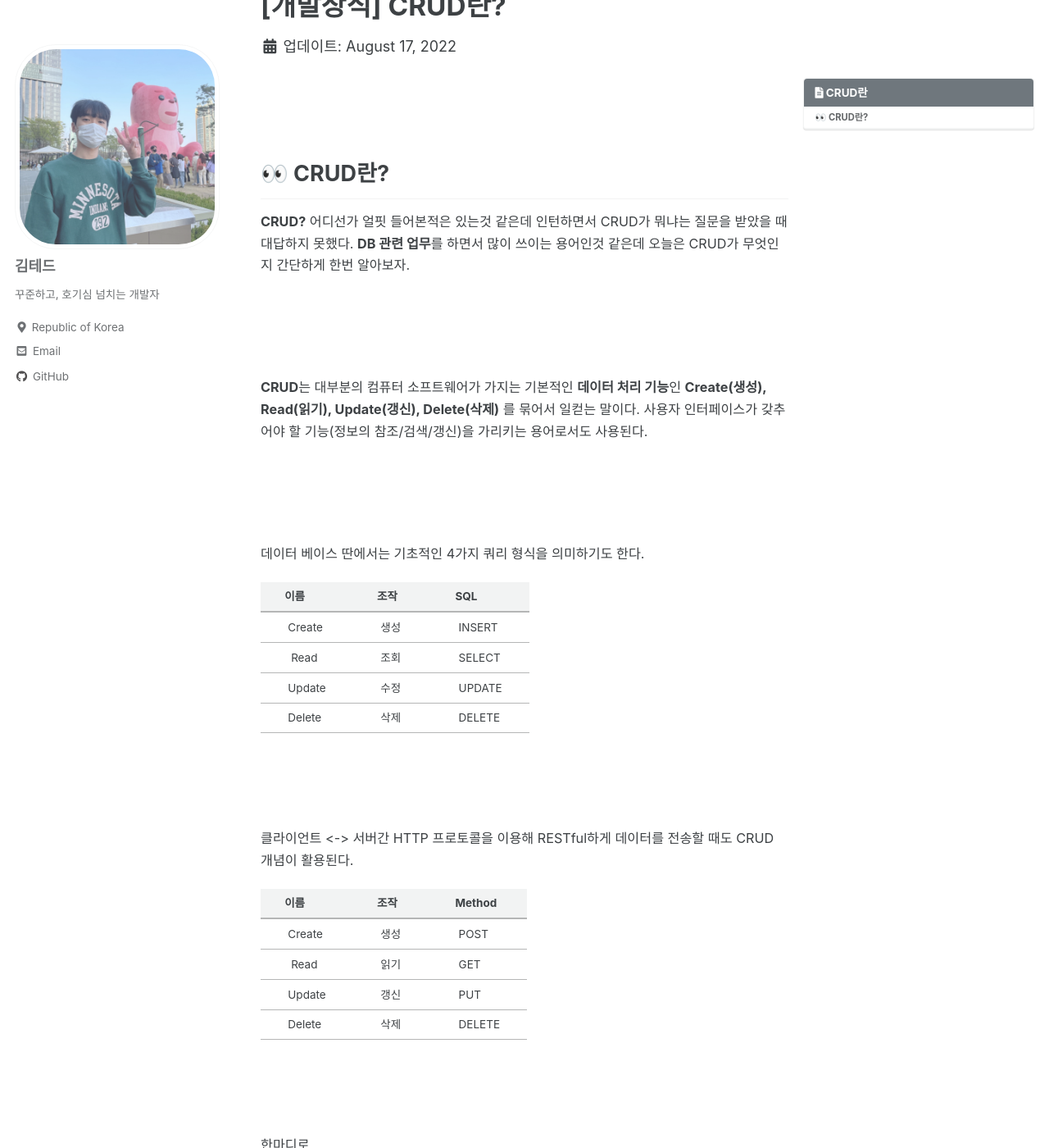
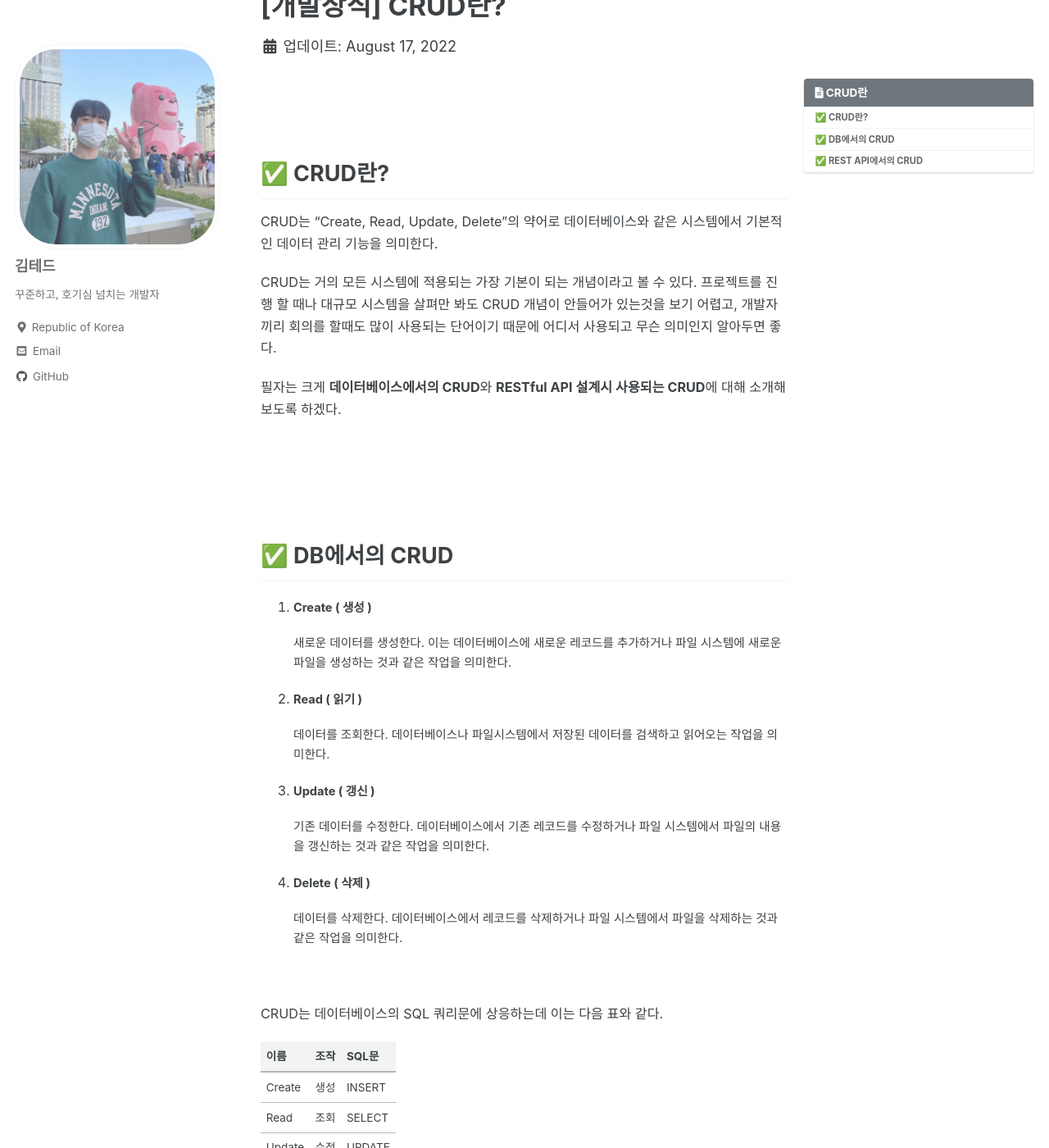
Before and after one commit to idkim97/idkim97.github.io, a Jekyll site: the page built from _posts/2022-08-17-CRUD란.md, in a window 1280 px wide and 1400 px high, scrolled down 191 px. Shown: the whole window at 82% size. Built offline with Jekyll 4.4.1, drawn with Linux system fonts in a browser that asks for light colours; cached includes are drawn as plain includes; some web fonts are replaced; comment, search, counter and statistics services are not loaded; some of the changed text lies outside the part shown.

Commit message:
Update 2022-08-17-CRUD란.md

```diff
--- a/_posts/2022-08-17-CRUD란.md
+++ b/_posts/2022-08-17-CRUD란.md
@@ -19,58 +19,132 @@
 
 
 
-## 👀 CRUD란?
+## ✅ CRUD란?
 
-**CRUD?** 어디선가 얼핏 들어본적은 있는것 같은데 인턴하면서 CRUD가 뭐냐는 질문을 받았을 때 대답하지 못했다. **DB 관련 업무**를 하면서 많이 쓰이는 용어인것 같은데 오늘은 CRUD가 무엇인지 간단하게 한번 알아보자.
+CRUD는 "Create, Read, Update, Delete"의 약어로 데이터베이스와 같은 시스템에서 기본적인 데이터 관리 기능을 의미한다.
+
+CRUD는 거의 모든 시스템에 적용되는 가장 기본이 되는 개념이라고 볼 수 있다. 프로젝트를 진행 할 때나 대규모 시스템을 살펴만 봐도 CRUD 개념이 안들어가 있는것을 보기 어렵고, 개발자끼리 회의를 할때도 많이 사용되는 단어이기 때문에 어디서 사용되고 무슨 의미인지 알아두면 좋다.
+
+필자는 크게 **데이터베이스에서의 CRUD**와 **RESTful API 설계시 사용되는 CRUD**에 대해 소개해보도록 하겠다.
+
+
+<br><br><br><br>
+
+
+## ✅ DB에서의 CRUD
+
+
+1. **Create ( 생성 )**
+
+	새로운 데이터를 생성한다. 이는 데이터베이스에 새로운 레코드를 추가하거나 파일 시스템에 새로운 파일을 생성하는 것과 같은 작업을 의미한다.
+
+2. **Read ( 읽기 )**
+
+	데이터를 조회한다. 데이터베이스나 파일시스템에서 저장된 데이터를 검색하고 읽어오는 작업을 의미한다.
+
+3. **Update ( 갱신 )**
+
+	기존 데이터를 수정한다. 데이터베이스에서 기존 레코드를 수정하거나 파일 시스템에서 파일의 내용을 갱신하는 것과 같은 작업을 의미한다.
+
+4. **Delete ( 삭제 )**
+
+	데이터를 삭제한다. 데이터베이스에서 레코드를 삭제하거나 파일 시스템에서 파일을 삭제하는 것과 같은 작업을 의미한다.
+
+<br>
+
+CRUD는 데이터베이스의 SQL 쿼리문에 상응하는데 이는 다음 표와 같다.
+
+| 이름 |  조작  | SQL문 |
+|--|--|--|
+| Create | 생성 | INSERT |
+| Read | 조회 | SELECT |
+| Update | 수정 | UPDATE |
+| Delete | 삭제 | DELETE |
+
+
+<br><br><br><br>
+
+## ✅ REST API에서의 CRUD
+
+클라이언트 <-> 서버간 HTTP 프로토콜을 이용해 REST API를 설계하고 작성할 때에도 CRUD 개념이 사용된다. 클라이언트는 적절한 HTTP 메서드와 URL을 사용하여 서버에 요청을 보내어 데이터를 생성,조회,수정,삭제 할 수 있다.
+
+1.  **Create (생성)**
+
+    -   HTTP 메서드: `POST`
+    -   예시: 새로운 사용자를 생성하는 경우
+        -   요청: `POST /users`
+        -   요청 본문(body): 새로운 사용자의 정보를 포함하는 JSON 또는 XML 데이터
+        -   응답: 새로운 사용자의 ID와 함께 성공 메시지 또는 적절한 상태 코드 (예: 201 Created)
+
+<br>
+
+2.  **Read (읽기)**:
+
+    -   HTTP 메서드: `GET`
+    -   예시: 모든 사용자 목록을 가져오는 경우
+        -   요청: `GET /users`
+        -   응답: 모든 사용자의 목록을 포함하는 JSON 또는 XML 데이터 또는 적절한 상태 코드와 함께 성공 메시지 (예: 200 OK)
+
+<br>
+
+3.  **Update (갱신)**:
+
+    -   HTTP 메서드: `PUT` 또는 `PATCH`
+    -   예시: 특정 사용자의 정보를 업데이트하는 경우
+        -   요청: `PUT /users/{id}` 또는 `PATCH /users/{id}`
+        -   요청 본문: 업데이트할 사용자의 정보를 포함하는 JSON 또는 XML 데이터
+        -   응답: 적절한 상태 코드와 함께 성공 메시지 또는 업데이트된 사용자의 정보
+
+<br>
+
+4.  **Delete (삭제)**:
+
+    -   HTTP 메서드: `DELETE`
+    -   예시: 특정 사용자를 삭제하는 경우
+        -   요청: `DELETE /users/{id}`
+        -   응답: 적절한 상태 코드와 함께 성공 메시지 또는 삭제된 사용자의 정보
+
+<BR><BR>
+
+CRUD와 매핑되는 HTTP Method는 다음과 같다.
+
+| 이름 |  조작  | HTTP Method |
+|--|--|--|
+| Create | 생성 | POST |
+| Read | 조회 | GET |
+| Update | 수정 | PUT, PATCH |
+| Delete | 삭제 | DELETE |
+
+
+
+<br><br><br><br>
+
+한마디로,
+
+**Create는 데이터를 생성하고**
+
+**Read는 데이터를 읽으며**
+
+**Update는 새로운 데이터를 업데이트하고**
+
+**Delete는 데이터를 삭제하는 것을 의미한다!**
 
 
 
 <br><br><br>
 
+필자가 실제로 프로젝트 수행하면서 CRUD를 사용했던 대화 몇개를 차용해보면 보통 이런 흐름이다.
 
+A : "테드님이 댓글 CRUD 구현해주세요"
+B : "넹"
+... ( 뚝딱뚝딱 )
+B : "댓글 작성(CRUD의 C)이랑 댓글 조회(CRUD의 R)까지 구현했고, 댓글 수정(CRUD의 U)이랑 삭제(CRUD의 D)는 구현중입니다~"
+A : "나머지 댓글 수정이랑 삭제도 빨리해주세요!"
+<Br>
 
-**CRUD**는 대부분의 컴퓨터 소프트웨어가 가지는 기본적인 **데이터 처리 기능**인 **Create(생성), Read(읽기), Update(갱신), Delete(삭제)** 를 묶어서 일컫는 말이다. 사용자 인터페이스가 갖추어야 할 기능(정보의 참조/검색/갱신)을 가리키는 용어로서도 사용된다.
+A : "테드님이 게시글 CRUD 구현해주세요"
+B : "넹"
+... ( 뚝딱뚝딱 )
+B : "게시글 작성, 조회, 수정, 삭제 전부다 구현 완료했습니다~"
 
-
-
-<br><br><br>
-
-데이터 베이스 딴에서는 기초적인 4가지 쿼리 형식을 의미하기도 한다.
-
-|&nbsp;&nbsp;&nbsp;&nbsp;&nbsp;&nbsp;&nbsp;이름&nbsp;&nbsp;&nbsp;&nbsp;&nbsp;&nbsp;&nbsp;|&nbsp;&nbsp;&nbsp;&nbsp;&nbsp;&nbsp;&nbsp;조작&nbsp;&nbsp;&nbsp;&nbsp;&nbsp;&nbsp;&nbsp;|&nbsp;&nbsp;&nbsp;&nbsp;&nbsp;&nbsp;&nbsp;SQL&nbsp;&nbsp;&nbsp;&nbsp;&nbsp;&nbsp;&nbsp;|
-|---|---|---|
-| &nbsp;&nbsp;&nbsp;&nbsp;&nbsp;&nbsp;&nbsp;Create &nbsp;&nbsp;&nbsp;&nbsp;&nbsp;&nbsp;&nbsp;|&nbsp;&nbsp;&nbsp;&nbsp;&nbsp;&nbsp;&nbsp;생성&nbsp;&nbsp;&nbsp;&nbsp;&nbsp;&nbsp;&nbsp; | &nbsp;&nbsp;&nbsp;&nbsp;&nbsp;&nbsp;&nbsp;INSERT&nbsp;&nbsp;&nbsp;&nbsp;&nbsp;&nbsp;&nbsp; |
-| &nbsp;&nbsp;&nbsp;&nbsp;&nbsp;&nbsp;&nbsp;&nbsp;Read&nbsp;&nbsp;&nbsp;&nbsp;&nbsp; | &nbsp;&nbsp;&nbsp;&nbsp;&nbsp;&nbsp;&nbsp;조회&nbsp;&nbsp;&nbsp;&nbsp;&nbsp;&nbsp;&nbsp; |&nbsp;&nbsp;&nbsp;&nbsp;&nbsp;&nbsp;&nbsp;SELECT&nbsp;&nbsp;&nbsp;&nbsp;&nbsp;&nbsp;&nbsp; |
-| &nbsp;&nbsp;&nbsp;&nbsp;&nbsp;&nbsp;&nbsp;Update&nbsp;&nbsp;&nbsp;&nbsp;&nbsp;&nbsp;&nbsp; | &nbsp;&nbsp;&nbsp;&nbsp;&nbsp;&nbsp;&nbsp;수정 &nbsp;&nbsp;&nbsp;&nbsp;&nbsp;&nbsp;&nbsp;| &nbsp;&nbsp;&nbsp;&nbsp;&nbsp;&nbsp;&nbsp;UPDATE&nbsp;&nbsp;&nbsp;&nbsp;&nbsp;&nbsp;&nbsp; |
-| &nbsp;&nbsp;&nbsp;&nbsp;&nbsp;&nbsp;&nbsp;Delete &nbsp;&nbsp;&nbsp;&nbsp;&nbsp;&nbsp;&nbsp;| &nbsp;&nbsp;&nbsp;&nbsp;&nbsp;&nbsp;&nbsp;삭제&nbsp;&nbsp;&nbsp;&nbsp;&nbsp;&nbsp;&nbsp; | &nbsp;&nbsp;&nbsp;&nbsp;&nbsp;&nbsp;&nbsp;DELETE&nbsp;&nbsp;&nbsp;&nbsp;&nbsp;&nbsp;&nbsp; |
-
-
-<br><br><br>
-
-클라이언트 <-> 서버간 HTTP 프로토콜을 이용해 RESTful하게 데이터를 전송할 때도 CRUD 개념이 활용된다.
-
-
-
-
-|&nbsp;&nbsp;&nbsp;&nbsp;&nbsp;&nbsp;&nbsp;이름&nbsp;&nbsp;&nbsp;&nbsp;&nbsp;&nbsp;&nbsp;|&nbsp;&nbsp;&nbsp;&nbsp;&nbsp;&nbsp;&nbsp;조작&nbsp;&nbsp;&nbsp;&nbsp;&nbsp;&nbsp;&nbsp;|&nbsp;&nbsp;&nbsp;&nbsp;&nbsp;&nbsp;&nbsp;Method&nbsp;&nbsp;&nbsp;&nbsp;&nbsp;&nbsp;&nbsp;|
-|---|---|---|
-| &nbsp;&nbsp;&nbsp;&nbsp;&nbsp;&nbsp;&nbsp;Create &nbsp;&nbsp;&nbsp;&nbsp;&nbsp;&nbsp;&nbsp;|&nbsp;&nbsp;&nbsp;&nbsp;&nbsp;&nbsp;&nbsp;생성&nbsp;&nbsp;&nbsp;&nbsp;&nbsp;&nbsp;&nbsp; | &nbsp;&nbsp;&nbsp;&nbsp;&nbsp;&nbsp;&nbsp;POST&nbsp;&nbsp;&nbsp;&nbsp;&nbsp;&nbsp;&nbsp; |
-| &nbsp;&nbsp;&nbsp;&nbsp;&nbsp;&nbsp;&nbsp;&nbsp;Read&nbsp;&nbsp;&nbsp;&nbsp;&nbsp; | &nbsp;&nbsp;&nbsp;&nbsp;&nbsp;&nbsp;&nbsp;읽기&nbsp;&nbsp;&nbsp;&nbsp;&nbsp;&nbsp;&nbsp; |&nbsp;&nbsp;&nbsp;&nbsp;&nbsp;&nbsp;&nbsp;GET&nbsp;&nbsp;&nbsp;&nbsp;&nbsp;&nbsp;&nbsp; |
-| &nbsp;&nbsp;&nbsp;&nbsp;&nbsp;&nbsp;&nbsp;Update&nbsp;&nbsp;&nbsp;&nbsp;&nbsp;&nbsp;&nbsp; | &nbsp;&nbsp;&nbsp;&nbsp;&nbsp;&nbsp;&nbsp;갱신 &nbsp;&nbsp;&nbsp;&nbsp;&nbsp;&nbsp;&nbsp;| &nbsp;&nbsp;&nbsp;&nbsp;&nbsp;&nbsp;&nbsp;PUT&nbsp;&nbsp;&nbsp;&nbsp;&nbsp;&nbsp;&nbsp; |
-| &nbsp;&nbsp;&nbsp;&nbsp;&nbsp;&nbsp;&nbsp;Delete &nbsp;&nbsp;&nbsp;&nbsp;&nbsp;&nbsp;&nbsp;| &nbsp;&nbsp;&nbsp;&nbsp;&nbsp;&nbsp;&nbsp;삭제&nbsp;&nbsp;&nbsp;&nbsp;&nbsp;&nbsp;&nbsp; | &nbsp;&nbsp;&nbsp;&nbsp;&nbsp;&nbsp;&nbsp;DELETE&nbsp;&nbsp;&nbsp;&nbsp;&nbsp;&nbsp;&nbsp; |
-
-<br><br><br>
-
-한마디로,
-
-**Create로 데이터를 생성하고**
-
-**Read로 데이터를 읽으며**
-
-**Update로 새로운 데이터를 업데이트하고**
-
-**Delete로 데이터를 삭제하는 것이다.**
-
-
-
-<br><br><br>
+이런 흐름으로 보통 CRUD라는 단어를 사용하곤 한다. 엄청나게 어려운 개념은 아니지만 되게 많이 사용되는 단어이기 때문에 어떤 의미인지 정확하게 알아두면 좋다.
```
